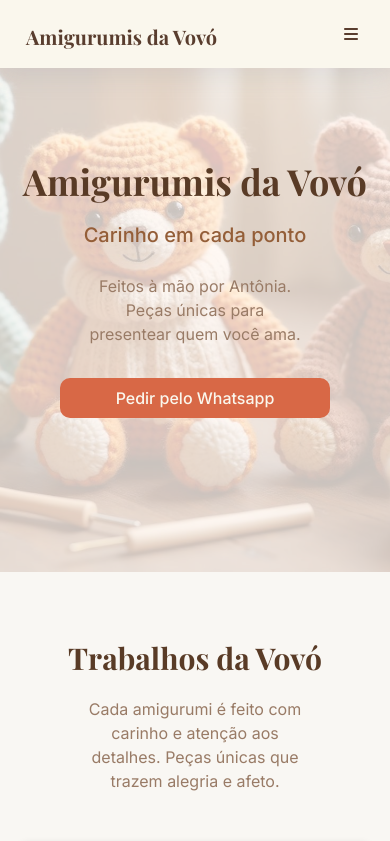
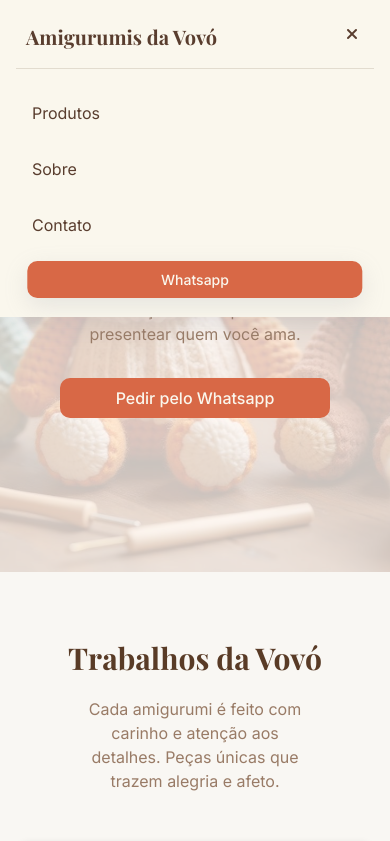
Before and after one commit to grazielle-marttdev/amigurumis-vovo, a plain HTML site: page index.html in a window 390 px wide. Both pictures are taken after a click on the button 351 px from the left and 34 px from the top of the page. Shown: the top 841 px of the page. Drawn offline with nearby package versions, Linux system fonts and the light colour scheme; a web font is replaced by a local one.

Commit message:
feat: Adiciona navegação, botões de WhatsApp e melhorias de usabilidade
- Implementa botões de WhatsApp com link direto para contato

- Refatora estilos de botões e links para maior consistência

Ajusta a estrutura HTML para melhor semântica e acessibilidade

Melhora a experiência de navegação com rolagem suave e funcionalidade de menu

```diff
--- a/css/base.css
+++ b/css/base.css
@@ -1,3 +1,7 @@
+html {
+    scroll-behavior: smooth;
+}
+
 body {
     font-family: var(--font-family-body);
     background-color: var(--background);
--- a/css/components.css
+++ b/css/components.css
@@ -9,9 +9,9 @@
 .btn {
     background-color: var(--primary);
     color: var(--warm-cream);
+    text-align: center;
     font-weight: 500;
     padding: 8px;
-    border: none;
     border-radius: 10px;
     cursor: pointer;
     transition: background-color 0.3s ease;
--- a/css/components/header.css
+++ b/css/components/header.css
@@ -18,7 +18,7 @@
     padding: 0.625rem;
 }
 
-.header a {
+.header .nav-link, .header h1 a {
     color: var(--foreground);
 }
 
@@ -55,7 +55,7 @@
     padding: 1.5rem 0 3.5rem;
 }
 
-.nav-container ul li a {
+.nav-container ul li .nav-link {
     display: block;
     text-align: left;
     padding: 0.5rem 1rem;
@@ -63,7 +63,7 @@
     transition: 0.3s ease;
 }
 
-.nav-container ul li:hover a {
+.nav-container ul li:hover .nav-link {
     background-color: var(--hover-color);
     color: var(--primary);
 }
@@ -118,11 +118,11 @@
         padding: 0;
     }
 
-    .nav-container ul li a {
+    .nav-container ul li .nav-link {
         padding: 0;
     }
 
-    .nav-container ul li:hover a {
+    .nav-container ul li:hover .nav-link {
         background-color: transparent;
     }
 
--- a/index.html
+++ b/index.html
@@ -22,7 +22,7 @@
                 <a href="/" title="Amigurumis da Vovó">Amigurumis da Vovó</a>
             </h1>
 
-            <button class="menu-toggle" id="menu-toggle-btn" aria-controls="main-nav" aria-expanded="false">
+            <button class="menu-toggle" id="menu-toggle-btn" aria-controls="main-nav">
                 <i class="fa-solid fa-bars " alt="Abrir menu de navegação"></i>
                 <i class="fa-solid fa-xmark hide"></i>
             </button>
@@ -30,11 +30,11 @@
 
         <nav class="nav-container hide" id="main-nav">
             <ul>
-                <li><a href="#produtos">Produtos</a></li>
-                <li><a href="#sobre">Sobre</a></li>
-                <li><a href="#contato">Contato</a></li>
+                <li><a href="#produtos" class="nav-link">Produtos</a></li>
+                <li><a href="#sobre" class="nav-link">Sobre</a></li>
+                <li><a href="#contato" class="nav-link">Contato</a></li>
                 <li>
-                    <button class="btn whatsapp header">Whatsapp</button>
+                    <a class="btn whatsapp header" target="_blank"">Whatsapp</a>
                 </li>
             </ul>
         </nav>
@@ -49,12 +49,12 @@
                 <h2 class="hero-title">Amigurumis da Vovó</h2>
                 <span class="hero-span">Carinho em cada ponto</span>
                 <p class="hero-subtitle">Feitos à mão por Antônia. Peças únicas para presentear quem você ama.</p>
-                <button class="btn whatsapp hero">Pedir pelo Whatsapp</button>
+                <a class="btn whatsapp hero" target="_blank">Pedir pelo Whatsapp</a>
             </div>
         </section>
 
         <!-- Seção Trabalhos -->
-        <section class="work-section section" id="trabalhos">
+        <section class="work-section section" id="produtos">
             <h2 class="work-title section-title">Trabalhos da Vovó</h2>
             <p class="work-subtitle">Cada amigurumi é feito com carinho e atenção aos detalhes. Peças únicas que trazem alegria e afeto.</p>
 
@@ -82,7 +82,7 @@
             <h2 class="contact-title section-title">Vamos conversar?</h2>
             <p class="contact-subtitle">Cada peça pode ser personalizada com as cores e detalhes que você preferir. Entre em contato e vamos criar algo especial juntos!</p>
 
-            <button class="btn whatsapp contact">Chamar no Whatsapp</button>
+            <a class="btn whatsapp contact" target="_blank">Chamar no Whatsapp</a>
 
             <div class="contact-info">
                 <div class="local">
@@ -105,6 +105,8 @@
     </footer>
 </body>
 
+<script src="./js/menu.js"></script>
+<script src="./js/whatsapp.js"></script>
 <script type="module" src="./js/main.js"></script>
 
 </html>
--- /dev/null
+++ b/js/menu.js
@@ -0,0 +1,16 @@
+const botaoMenu = document.getElementById('menu-toggle-btn');
+const iconeAbrir = document.querySelector('.fa-bars');
+const iconeFechar = document.querySelector('.fa-xmark');
+
+botaoMenu.addEventListener('click', () => {
+    const mainNav = document.getElementById('main-nav');
+
+    iconeAbrir.classList.toggle('hide');
+    iconeFechar.classList.toggle('hide');
+
+    if (iconeAbrir.classList.contains('hide')) {
+        mainNav.classList.remove('hide');
+    } else {
+        mainNav.classList.add('hide');
+    }
+})
--- a/js/whatsapp.js
+++ b/js/whatsapp.js
@@ -0,0 +1,7 @@
+const botaoWhatsapp = document.querySelectorAll('.whatsapp');
+
+botaoWhatsapp.forEach(botao => {
+    botao.addEventListener('click', () => {
+        botao.href = "https://wa.me/5511999999999?text=Ol%C3%A1%2C%20gostaria%20de%20fazer%20um%20pedido%20de%20amigurumi.";
+    })
+});
```
